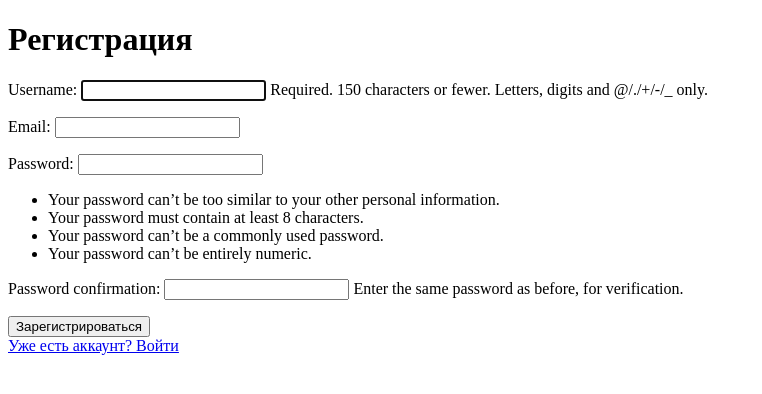
After one commit to aruytehno/getmed.pro, a Django app: page /register/ in a window 1280 px wide. The commit adds this page. Shown: the top 394 px of the page, without its empty margins (0-762 px from the left). Run offline with Django 5.2, Linux system fonts and the light colour scheme.

Commit message:
Добавил регистрацию пользователей

```diff
--- a/get_med/get_med/settings.py
+++ b/get_med/get_med/settings.py
@@ -24,6 +24,10 @@ SECRET_KEY = config('SECRET_KEY')
 
 # SECURITY WARNING: don't run with debug turned on in production!
 DEBUG = True
+
+LOGIN_REDIRECT_URL = 'home'  # После успешного входа перенаправляем на главную страницу
+LOGOUT_REDIRECT_URL = 'home'  # После выхода тоже перенаправляем на главную страницу
+LOGIN_URL = '/login/'
 
 ALLOWED_HOSTS = []
 
--- a/get_med/get_med/urls.py
+++ b/get_med/get_med/urls.py
@@ -15,11 +15,15 @@ Including another URLconf
     2. Add a URL to urlpatterns:  path('blog/', include('blog.urls'))
 """
 from django.contrib import admin
-from django.urls import path, include
+from django.urls import path
 from users import views
+from django.contrib.auth import views as auth_views
 
 urlpatterns = [
     path('admin/', admin.site.urls),
     path('', views.home, name='home'),  # Главная страница
     path('account/', views.account, name='account'),  # Личный кабинет пользователя
+    path('register/', views.register, name='register'),  # Регистрация
+    path('login/', auth_views.LoginView.as_view(template_name='registration/login.html'), name='login'),  # Вход
+    path('logout/', auth_views.LogoutView.as_view(next_page='home'), name='logout'),  # Выход
 ]
--- /dev/null
+++ b/get_med/users/forms.py
@@ -0,0 +1,10 @@
+from django import forms
+from django.contrib.auth.forms import UserCreationForm
+from django.contrib.auth.models import User
+
+class RegisterForm(UserCreationForm):
+    email = forms.EmailField(required=True)  # Добавим поле для email
+
+    class Meta:
+        model = User
+        fields = ['username', 'email', 'password1', 'password2']
--- a/get_med/users/templates/home.html
+++ b/get_med/users/templates/home.html
@@ -8,5 +8,11 @@
 <body>
     <h1>Добро пожаловать в GetMed!</h1>
     <a href="{% url 'account' %}">Перейти в личный кабинет</a>
+
+    <!-- Ссылка на страницу регистрации -->
+    <a href="{% url 'register' %}">Зарегистрироваться</a>
+
+    <!-- Ссылка на страницу входа -->
+    <a href="{% url 'login' %}">Войти</a>
 </body>
 </html>
--- /dev/null
+++ b/get_med/users/templates/register.html
@@ -0,0 +1,17 @@
+<!DOCTYPE html>
+<html lang="en">
+<head>
+    <meta charset="UTF-8">
+    <meta name="viewport" content="width=device-width, initial-scale=1.0">
+    <title>Регистрация</title>
+</head>
+<body>
+    <h1>Регистрация</h1>
+    <form method="POST">
+        {% csrf_token %}
+        {{ form.as_p }}  <!-- Выводим форму -->
+        <button type="submit">Зарегистрироваться</button>
+    </form>
+    <a href="{% url 'login' %}">Уже есть аккаунт? Войти</a>
+</body>
+</html>
--- a/get_med/users/views.py
+++ b/get_med/users/views.py
@@ -1,7 +1,22 @@
-from django.shortcuts import render
+from django.contrib.auth.decorators import login_required
+from django.shortcuts import render, redirect
+from django.contrib.auth import login
+from .forms import RegisterForm
 
 def home(request):
     return render(request, 'home.html')
 
+@login_required
 def account(request):
     return render(request, 'account.html')
+
+def register(request):
+    if request.method == 'POST':
+        form = RegisterForm(request.POST)
+        if form.is_valid():
+            user = form.save()  # Сохраняем нового пользователя
+            login(request, user)  # Логиним пользователя сразу после регистрации
+            return redirect('home')  # Перенаправляем на главную страницу
+    else:
+        form = RegisterForm()
+    return render(request, 'register.html', {'form': form})
```
Also changed, not shown: get_med/users/templates/registration/login.html (added, +17 -0 lines).
